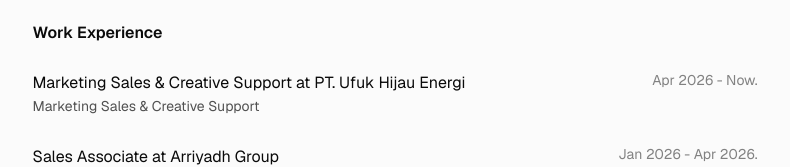
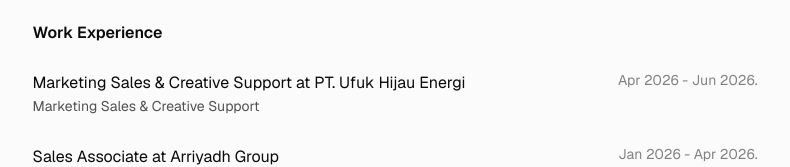
Before and after one commit to dimdimah/dimah-com, a Next.js app: page / in a window 1280 px wide. Shown: the part 716-883 px from the top of the page, without its empty margins (245-1035 px from the left). Built offline with nearby package versions, Linux system fonts and the light colour scheme.

Commit message:
feat: new pdf file for resume

```diff
--- a/src/data/home.js
+++ b/src/data/home.js
@@ -32,7 +32,7 @@
 export const experienceData = [
   {
     institution: "Marketing Sales & Creative Support at PT. Ufuk Hijau Energi",
-    duration: "Apr 2026 - Now.",
+    duration: "Apr 2026 - Jun 2026.",
     description: "Marketing Sales & Creative Support",
     url: "/",
   },
```
Also changed, not shown: 1 other file (tests, documents, lock files or other folders).
